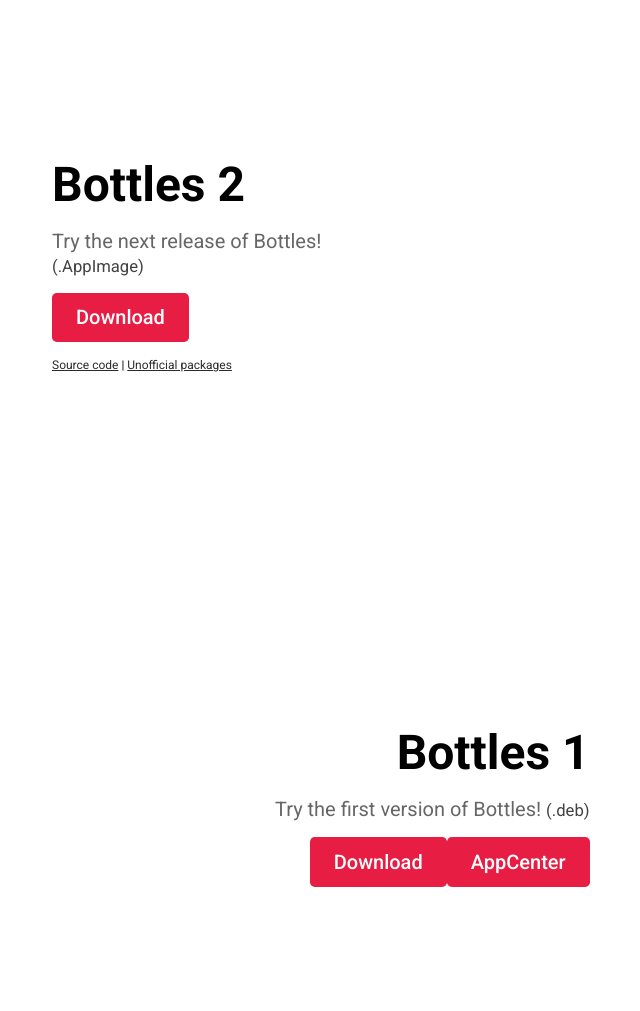
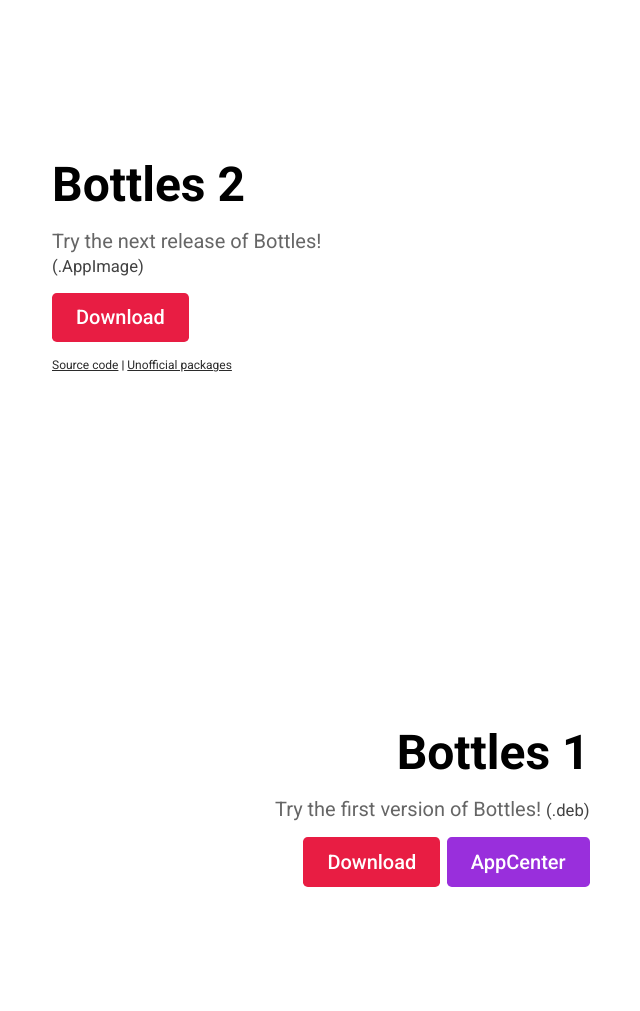
Before and after one commit to bottlesdevs/website, a Jekyll site: the page built from download.md, in a window 1280 px wide. Shown: the part 494-1505 px from the top of the page, without its empty margins (60-700 px from the left). Built offline with Jekyll 4.4.1, drawn with Linux system fonts in a browser that asks for light colours; grey boxes are pictures that could not be loaded.

Commit message:
Purple class for buttons

```diff
--- a/assets/css/style.css
+++ b/assets/css/style.css
@@ -283,6 +283,22 @@
     background-color: #E91E63;
 }
 
+.button+.button {
+    margin: 0 0 0 .4rem;
+}
+
+.button+.button {
+    margin: 0 0 0 .4rem;
+}
+
+.button.purple {
+    background-color: #992fdc;
+}
+
+.button.purple:hover {
+    background-color: #ad64da;
+}
+
 @media screen and (max-width:745px) {
     nav a.brand {
         float: none;
--- a/download.md
+++ b/download.md
@@ -6,12 +6,15 @@
   <!-- v2 -->
   <div class="container">
     <div class="image">
-      <img class="animate__animated animate__fadeIn" src="https://raw.githubusercontent.com/mirkobrombin/Bottles/master/screenshot-0.png" />
+      <img class="animate__animated animate__fadeIn"
+           src="https://raw.githubusercontent.com/mirkobrombin/Bottles/master/screenshot-0.png" />
     </div>
     <div class="info">
       <h2 class="animate__animated animate__fadeInRight">Bottles 2</h2>
       <p>Try the next release of Bottles! <small>(.AppImage)</small></p>
-      <a class="button" href="https://github.com/bottlesdevs/Bottles/releases/tag/continuous" title="Download Bottles (.AppImage)">Download</a>
+      <a class="button"
+         href="https://github.com/bottlesdevs/Bottles/releases/tag/continuous"
+         title="Download Bottles (.AppImage)">Download</a>
       <div class="more-links">
         <a href="https://github.com/bottlesdevs/Bottles#build-with-meson-construction_worker">Source code</a> |
         <a href="https://github.com/bottlesdevs/Bottles#unofficial-packages">Unofficial packages</a>
@@ -23,11 +26,16 @@
     <div class="info">
       <h2 class="animate__animated animate__fadeInLeft">Bottles 1</h2>
       <p>Try the first version of Bottles! <small>(.deb)</small></p>
-      <a class="button" href="https://github.com/bottlesdevs/Bottles/releases/tag/continuous-v1" title="Download Bottles v1 (.deb)">Download</a>
-      <a class="button" href="https://appcenter.elementary.io/com.github.mirkobrombin.bottles" title="Download Bottles v1 from AppCenter">AppCenter</a>
+      <a class="button"
+         href="https://github.com/bottlesdevs/Bottles/releases/tag/continuous-v1"
+         title="Download Bottles v1 (.deb)">Download</a>
+      <a class="button purple"
+         href="https://appcenter.elementary.io/com.github.mirkobrombin.bottles"
+         title="Download Bottles v1 from AppCenter">AppCenter</a>
     </div>
     <div class="image">
-      <img class="animate__animated animate__fadeIn" src="https://raw.githubusercontent.com/bottlesdevs/Bottles/v1/data/screenshot-1.png" />
+      <img class="animate__animated animate__fadeIn"
+           src="https://raw.githubusercontent.com/bottlesdevs/Bottles/v1/data/screenshot-1.png" />
     </div>
   </div>
 </section>
```
Also changed, not shown: README.md.
